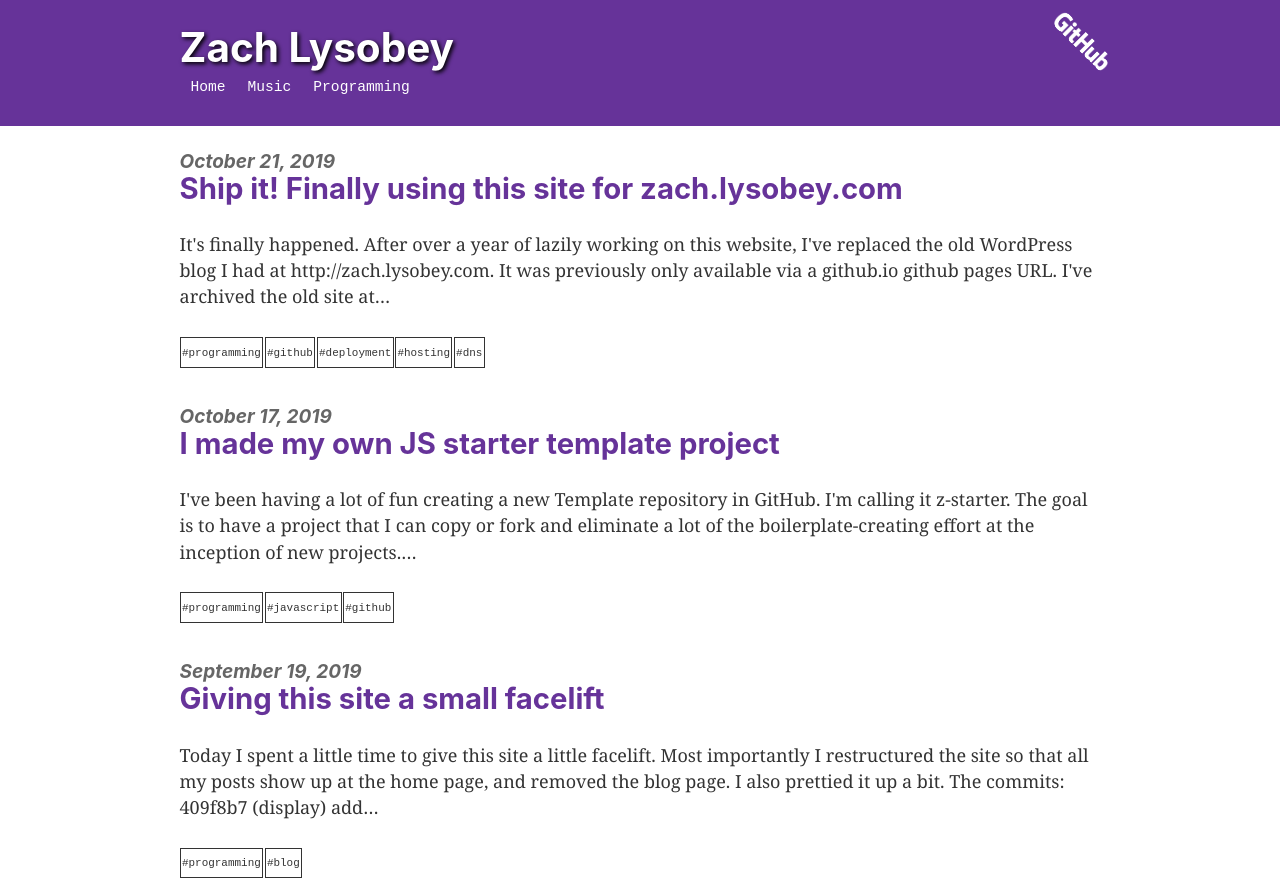
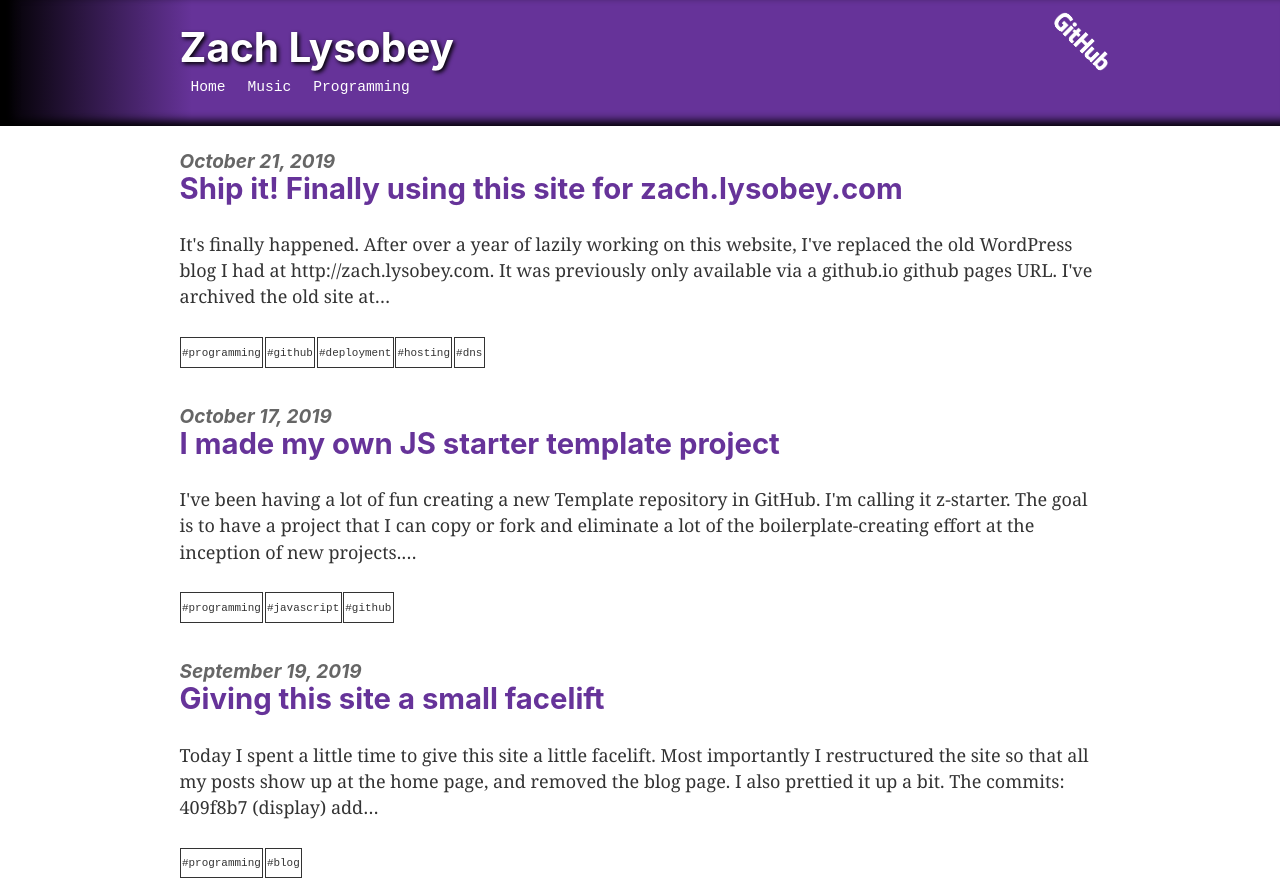
Before and after one commit to zachlysobey/personal-site, a Gatsby site: page / in a window 1280 px wide. Shown: the top 894 px of the page. Built offline with nearby package versions, Linux system fonts and the light colour scheme; Gatsby itself is replaced by a stand-in of ours.

Commit message:
(display) add some shadown and gradient to the header

```diff
--- a/src/components/header.css
+++ b/src/components/header.css
@@ -1,5 +1,12 @@
 .site-header {
     background: rebeccapurple;
+    background: linear-gradient(
+        90deg,
+        black 0%,
+        rebeccapurple 15%,
+        rebeccapurple 100%
+    );
+    box-shadow: inset 10px -5px 10px black;
     margin-bottom: 1.45rem;
 }
 
```
